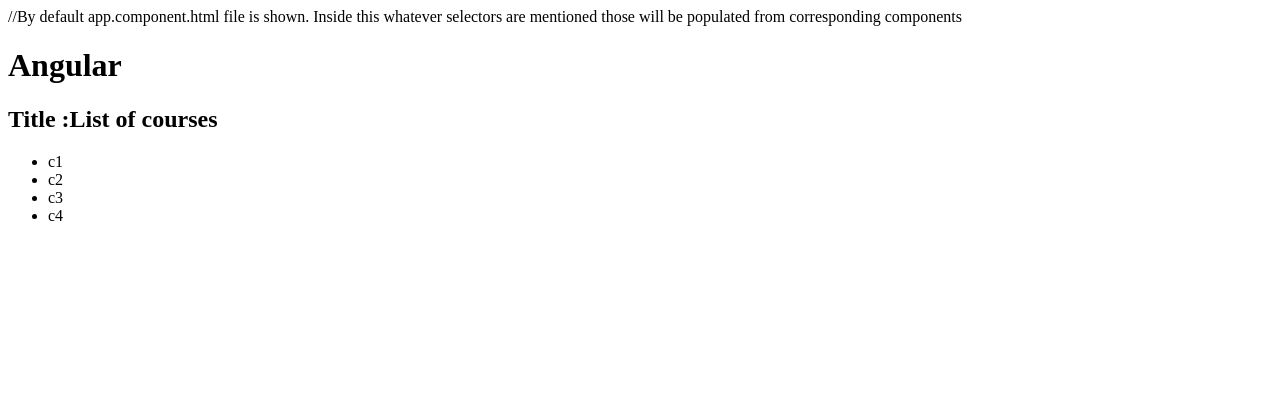
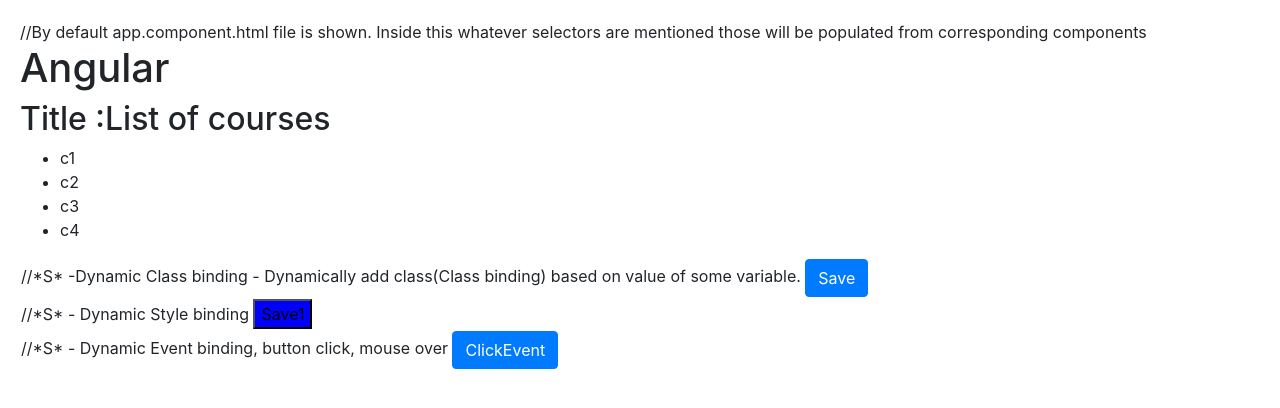
Before and after one commit to suraless/AngularDemo, an Angular app: page / in a window 1280 px wide. Shown: the top 408 px of the page. Built offline with nearby package versions, Linux system fonts and the light colour scheme.

Commit message:
First commit

```diff
--- a/package.json
+++ b/package.json
@@ -19,6 +19,7 @@
     "@angular/platform-browser": "~8.1.3",
     "@angular/platform-browser-dynamic": "~8.1.3",
     "@angular/router": "~8.1.3",
+    "bootstrap": "^4.3.1",
     "rxjs": "~6.4.0",
     "tslib": "^1.9.0",
     "zone.js": "~0.9.1"
--- a/src/app/courses.component.ts
+++ b/src/app/courses.component.ts
@@ -12,6 +12,26 @@
                         {{ courseObj }}
                     </li>
                 </ul>
+                <table>
+                    <tr>
+                        <td>
+                        //*S* -Dynamic Class binding - Dynamically add class(Class binding) based on value of some variable.
+                            <button class = "btn btn-primary" [class.active] = "isActive">Save</button>
+                        </td>
+                    </tr>
+                    <tr>
+                        <td>
+                        //*S* - Dynamic Style binding
+                            <button [style.backgroundColor] ="isActive ? 'red' : 'blue'" >Save1</button>
+                        </td>
+                    </tr>
+                    <tr>
+                        <td>
+                        //*S* - Dynamic Event binding, button click, mouse over
+                            <button (click)="onSave()" class="btn btn-primary" >ClickEvent</button>
+                        </td>
+                    </tr>
+                </table>
 
                 `
 
@@ -21,10 +41,16 @@
 
     title="List of courses"
     courseList;// = ["Course1", "Course2", "Course3"];
+    isActive = false;
 
     constructor(service : CoursesService){ //*S*Depedency Injection
         //this.courseList = ["Course1", "Course2", "Course3", "Course4"];
         //let service = new CoursesService();
         this.courseList = service.getCourses();
     }
+
+    onSave(){
+        console.log("Button Was Clicked");
+        alert("test");
+    }
 }
--- a/src/styles.styl
+++ b/src/styles.styl
@@ -1 +1,4 @@
 /* You can add global styles to this file, and also import other style files */
+@import "~bootstrap/dist/css/bootstrap.css";
+
+body { padding :20px;}
```
Also changed, not shown: src/images/flower.jpg (added), 1 other file (tests, documents, lock files or other folders).
